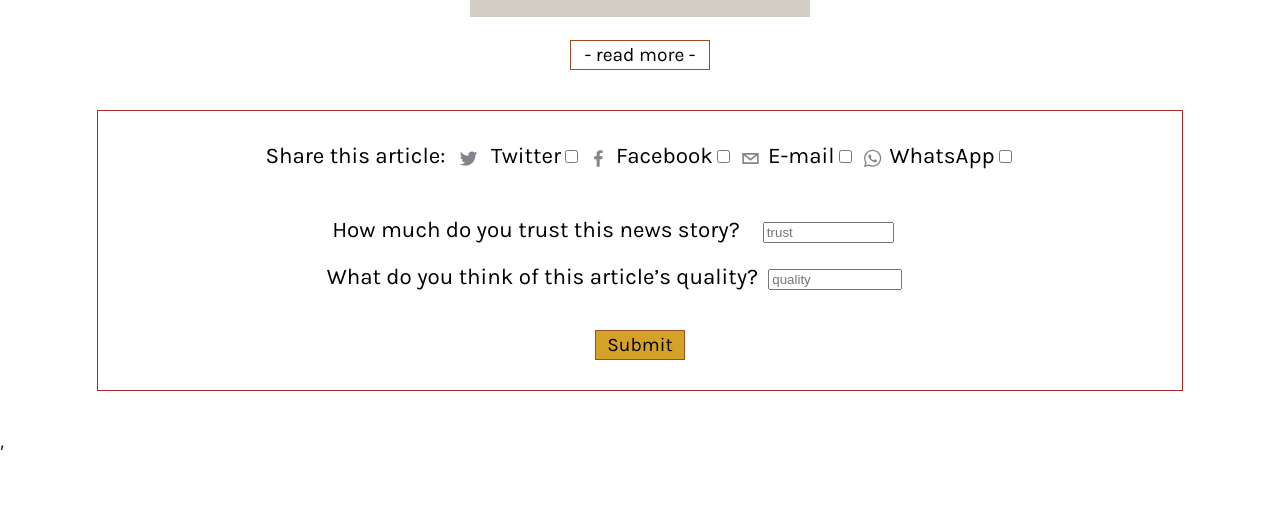
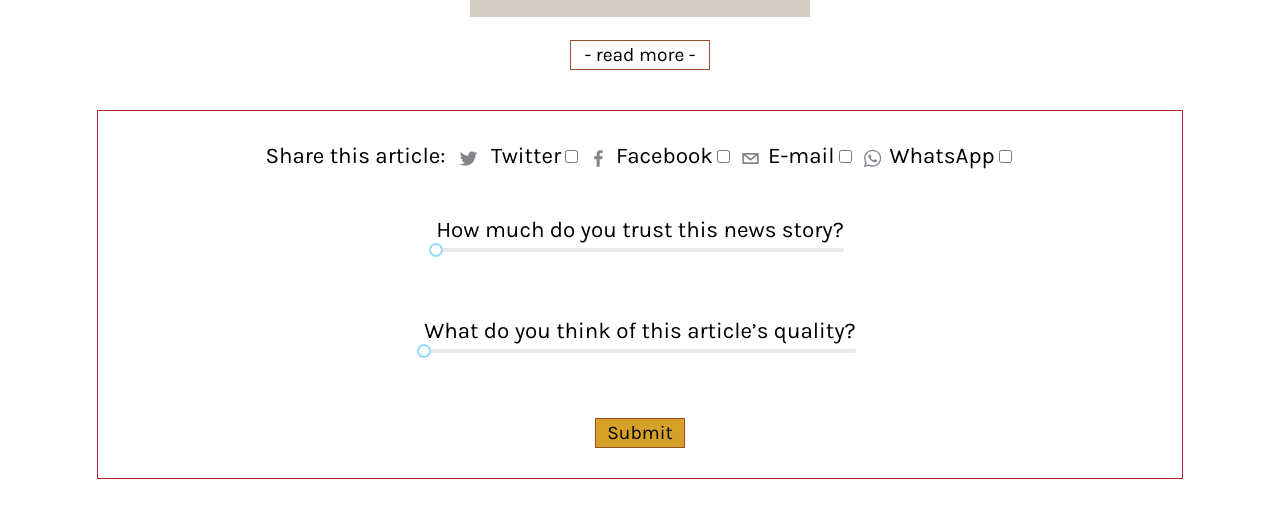
Before and after one commit to legyta/research-web, a React (Create React App) app in the folder client/: page /response in a window 1280 px wide. Shown: the part 402-931 px from the top of the page. Before the commit the page ends 853 px from the top, so only its background shows below. Built offline with nearby package versions, Linux system fonts and the light colour scheme.

Commit message:
slider added

```diff
--- a/client/package.json
+++ b/client/package.json
@@ -7,8 +7,10 @@
     "@testing-library/react": "^9.5.0",
     "@testing-library/user-event": "^7.2.1",
     "node-sass": "^4.14.1",
+    "rc-slider": "^9.2.4",
     "react": "^16.13.1",
     "react-bootstrap": "^1.0.1",
+    "react-bootstrap-range-slider": "^0.3.2",
     "react-dom": "^16.13.1",
     "react-icons": "^3.10.0",
     "react-rangeslider": "^2.2.0",
--- a/client/src/components/ResponseSubmit.js
+++ b/client/src/components/ResponseSubmit.js
@@ -1,19 +1,35 @@
 import React from "react";
-import { reduxForm, Field } from "redux-form";
-import { Link } from "react-router-dom";
+import { Field, reduxForm } from "redux-form";
+import Slider from "rc-slider/lib/Slider";
+import "rc-slider/assets/index.css";
+import { SocialIcon } from "react-social-icons";
 import responseSubmit from "../stylesheets/responseSubmit.css";
-import { SocialIcon } from "react-social-icons";
-import { useSelector } from "react-redux";
 
-function ResponseSubmit(props) {
-  // const selectedArticleReducer = useSelector((store) => {
-  //   return store.selectedArticleReducer;
-  // });
+const ReduxSlider = (props) => {
+  const {
+    input: { value, onChange },
+  } = props;
+  return (
+    <Slider
+      value={props.input.value}
+      onChange={props.input.onChange}
+      {...props}
+    />
+  );
+};
 
+export const ResponseSubmit = (props) => {
   const { handleSubmit } = props;
 
+  const rangeProps = {
+    pushable: true,
+    allowCross: false,
+    min: 0,
+    max: 100,
+    step: 1,
+  };
   return (
-    <div className="response-submit-container">
+    <section className="response-submit-container">
       <form onSubmit={handleSubmit} className="responseSubmit-form">
         <div className="response-shares">
           <div className="field">
@@ -107,49 +123,26 @@ function ResponseSubmit(props) {
             <label className="label">
               How much do you trust this news story?
             </label>
-            <Field
-              className="trust-input"
-              name="trust"
-              component="input"
-              type="number"
-              placeholder="trust"
-            />
+
+            <Field name="trust" component={ReduxSlider} props={rangeProps} />
           </div>
         </div>
 
-        <div className="quality-field">
+        <div className="trust-field">
           <div className="control">
             <label className="label">
               What do you think of this article’s quality?
             </label>
-            <Field
-              className="quality-input"
-              name="quality"
-              component="input"
-              type="number"
-              placeholder="quality"
-            />
+            <Field name="quality" component={ReduxSlider} props={rangeProps} />
           </div>
         </div>
 
-        {/* <div className="field">
-        <div className="control">
-          <button className="button is-link">Submit</button>
-        </div>
-      </div> */}
+        <button type="submit">Submit</button>
+      </form>
+    </section>
+  );
+};
 
-        {/* <button onSubmit={handleSubmit}>submit</button> */}
-
-        <button type="submit" onClick={() => (window.location = "/articles")}>
-          Submit
-        </button>
-      </form>
-    </div>
-  );
-}
-
-ResponseSubmit = reduxForm({
+export default reduxForm({
   form: "response",
 })(ResponseSubmit);
-
-export default ResponseSubmit;
```
Also changed, not shown: client/src/components/Response.js (+2 -21 lines), 1 other file (tests, documents, lock files or other folders).
